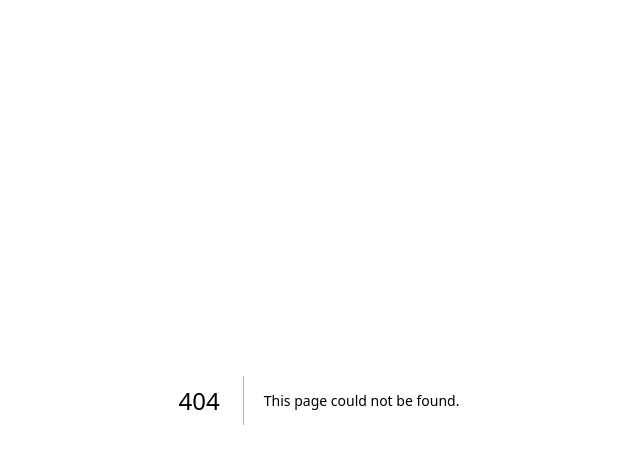
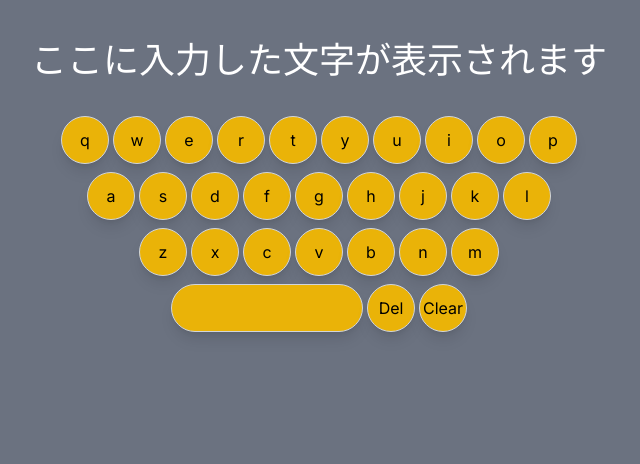
Before and after one commit to Kroro1208/beginners-projects, a Next.js app: page /keyboard-app in a window 1280 px wide. Before the commit this address had no page. Shown: the top 464 px of the page, without its empty margins (321-961 px from the left). Built offline with nearby package versions, Linux system fonts and the light colour scheme.

Commit message:
keyboardアプリ実装した

```diff
--- /dev/null
+++ b/app/(main)/keyboard-app/page.tsx
@@ -0,0 +1,70 @@
+"use client";
+import { NextPage } from "next";
+import { useState } from "react";
+
+const KeyBoardApp: NextPage = () => {
+    const [text, setText] = useState<string[]>(["ここに入力した文字が表示されます"]);
+    const [hasClicked, setHasClicked] = useState(false);
+
+    const keyBoardClick = (e: React.MouseEvent<HTMLButtonElement>) => {
+        const inputKey = e.currentTarget.innerText; // クリックされた文字を取得
+        setText((prev) => {
+            if (!hasClicked) { // 最初のクリックの場合
+                setHasClicked(true);
+                return [inputKey]; // 初期値を削除して最初のクリックをセット
+            }
+            return [...prev, inputKey]; // それ以降のクリックは追加する
+        });
+    }
+
+    const deleteKeyClick = () => {
+        setText((prev) => {
+            if (prev.length === 1 && prev[0] === "ここに入力した文字が表示されます") {
+                return prev;
+            }
+            if (!hasClicked) {
+                return prev;
+            }
+
+            return prev.slice(0, -1); // 最後の文字を削除
+        });
+    };
+
+    const clearKeyClick = () => {
+        setText(['\u00A0']);
+        setHasClicked(false);
+    };
+
+    const keys = [
+        ['q', 'w', 'e', 'r', 't', 'y', 'u', 'i', 'o', 'p'],
+        ['a', 's', 'd', 'f', 'g', 'h', 'j', 'k', 'l'],
+        ['z', 'x', 'c', 'v', 'b', 'n', 'm'],
+        ['Space', 'Del', 'Clear']
+    ];
+
+    return (
+        <div className='mx-auto h-screen bg-gray-500 w-full'>
+            <div className='flex flex-col gap-5 justify-center items-center'>
+                <h2 className='text-4xl text-white mt-10 mb-4'>{text.join('')}</h2>
+                <div className='flex flex-col gap-2'>
+                    {keys.map((row, rowIndex) => (
+                        <div key={rowIndex} className='flex justify-center gap-1'>
+                            {row.map((key) => (
+                                <button key={key}
+                                    onClick={key === 'Del' ? deleteKeyClick : key === 'Clear' ? clearKeyClick : keyBoardClick}
+                                    className={`border border-gray-300 rounded-full
+                                    w-12 h-12 flex items-center justify-center ${key === 'Space' ? 'w-48' : 'w-12'
+                                        } shadow-lg bg-yellow-500 hover:bg-gray-200 active:bg-gray-300 transition-all duration-150 ease-in-out transform active:translate-y-1`}
+                                >
+                                    {key === 'Space' ? '\u00A0' : key}
+                                </button>
+                            ))}
+                        </div>
+                    ))}
+                </div>
+            </div>
+        </div>
+    );
+}
+
+export default KeyBoardApp;
--- a/app/page.tsx
+++ b/app/page.tsx
@@ -3,10 +3,12 @@ import Link from "next/link";
 export default function Home() {
   return (
     <div className="flex flex-col gap-6 justify-center items-center min-h-screen bg-gray-100">
-      <h1 className="text-5xl font-extrabold bg-clip-text text-transparent bg-gradient-to-r from-blue-300 to-blue-800 drop-shadow-lg">
+      <h1 className="text-2xl mt-3 sm:mt-4 md:text-3xl md:mt-5 lg:text-4xl lg:mt-6 font-extrabold bg-clip-text
+      text-transparent bg-gradient-to-r from-blue-300 to-blue-800 drop-shadow-lg">
         実際にReactアプリを作りながら学ぶ！
       </h1>
-      <h2 className="text-2xl font-bold text-gray-600 mb-3 italic">
+
+      <h2 className="text-xl lg:text-2xl font-bold text-gray-600 mb-3 italic">
         初学者用学習ツール
       </h2>
       <p className="text-xl font-bold text-gray-600 mb-2 italic">
@@ -67,6 +69,12 @@ export default function Home() {
             Traffic Lights
           </div>
         </Link>
+        <Link href="/keyboard-app">
+          <div className="border-2 border-black rounded-lg bg-red-400 hover:bg-red-600
+          px-6 py-4 text-center shadow-lg transition-colors duration-300 cursor-pointer">
+            Keyboard App
+          </div>
+        </Link>
         <Link href="/quiz-app">
           <div className="border-2 border-black rounded-lg bg-orange-300 hover:bg-orange-400
           px-6 py-4 text-center shadow-lg transition-colors duration-300 cursor-pointer">
```
Also changed, not shown: app/(main)/keyboard-app/customHook.ts (added).
